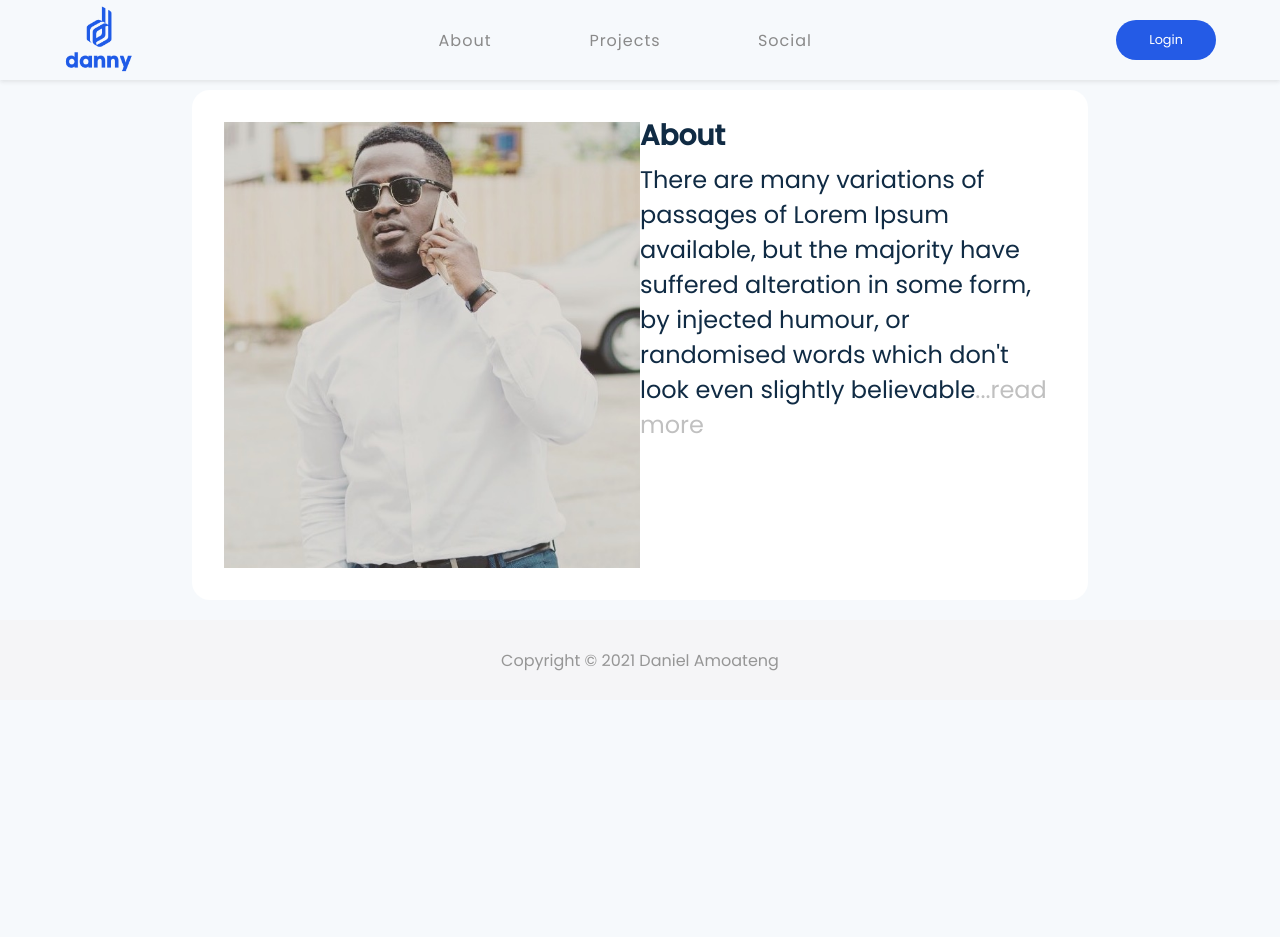
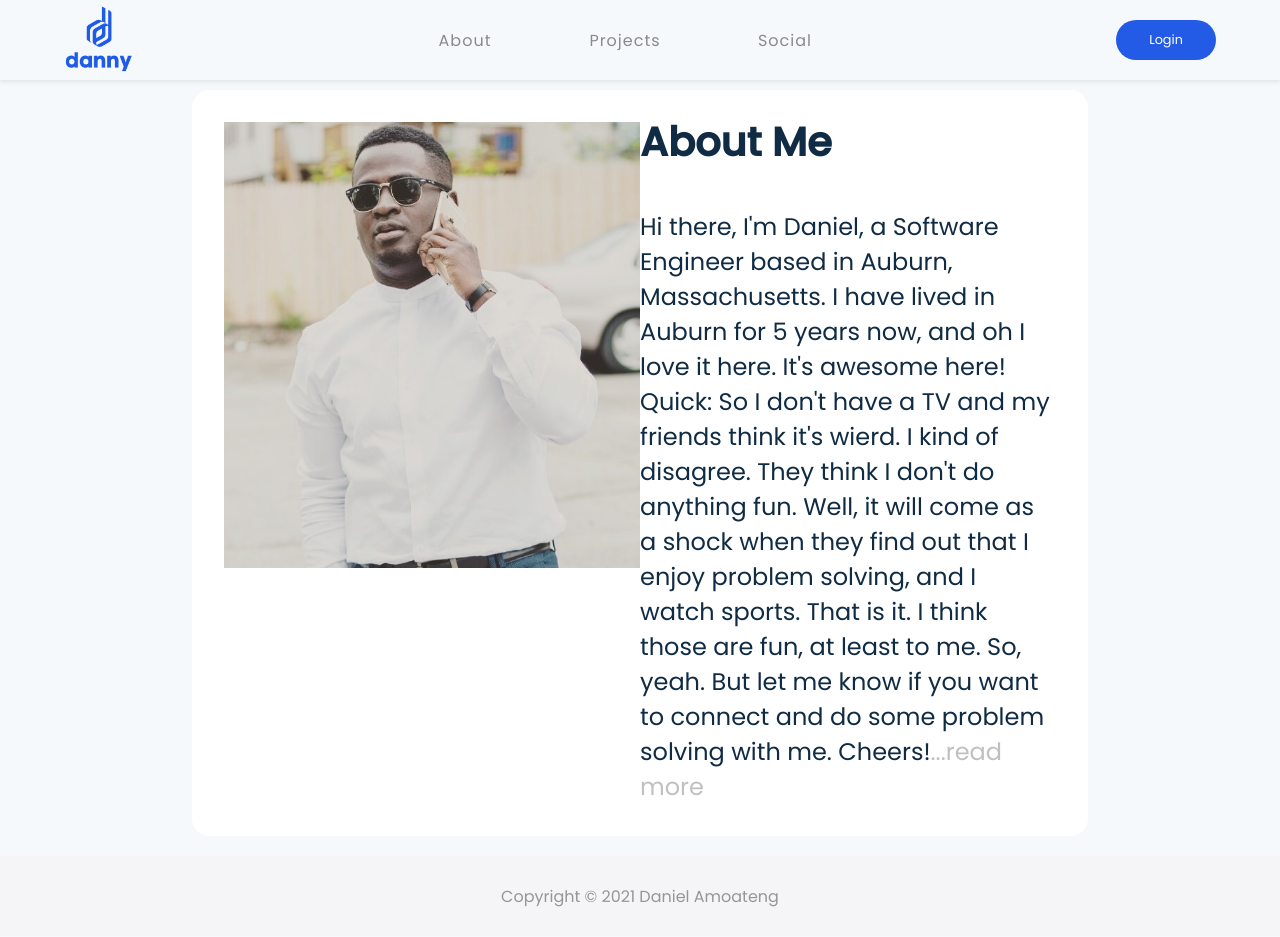
Before and after one commit to Danielamoateng1989/personalwebsite, a React (Create React App) app: page /aboutme in a window 1280 px wide. Before the commit the page ends 800 px from the top, so only its background shows below. Built offline with nearby package versions, Linux system fonts and the light colour scheme.

Commit message:
edit about me

```diff
--- a/src/components/Aboutme.js
+++ b/src/components/Aboutme.js
@@ -9,18 +9,17 @@ const Aboutme = () => {
           <div className="grid grid--1x2">
               <img className="card-image" src={CardImage} alt="Daniel" />
               <div className="paragraph">
-                  <h3>About</h3>
+                  <h2>About Me</h2>
+                  <br />
                   <Readmore>
-                       There are many variations of passages of Lorem Ipsum available,
-                       but the majority have suffered alteration in some form, by injected humour, or
-                       randomised words which don't look even slightly believable. Add more text here for more
-                       the mean time.
-
-                        There are many variations of passages of Lorem Ipsum available,
-                       but the majority have suffered alteration in some form, by injected humour, or
-                       randomised words which don't look even slightly believable. Add more text here for more
-                       the mean time.
-             </Readmore>
+                       Hi there, I'm Daniel, a Software Engineer based in Auburn, Massachusetts. I have lived in Auburn for 5 years now,
+                       and oh I love it here. It's awesome here!
+                       <br />
+                       Quick:
+                       So I don't have a TV and my friends think it's wierd. I kind of disagree. They think I don't do anything
+                       fun. Well, it will come as a shock when they find out that I enjoy problem solving, and I watch sports. That is it.  I think those are fun, at least to me.
+                       So, yeah. But let me know if you want to connect and do some problem solving with me. Cheers!
+                 </Readmore>
 
               </div>
           </div>
```
